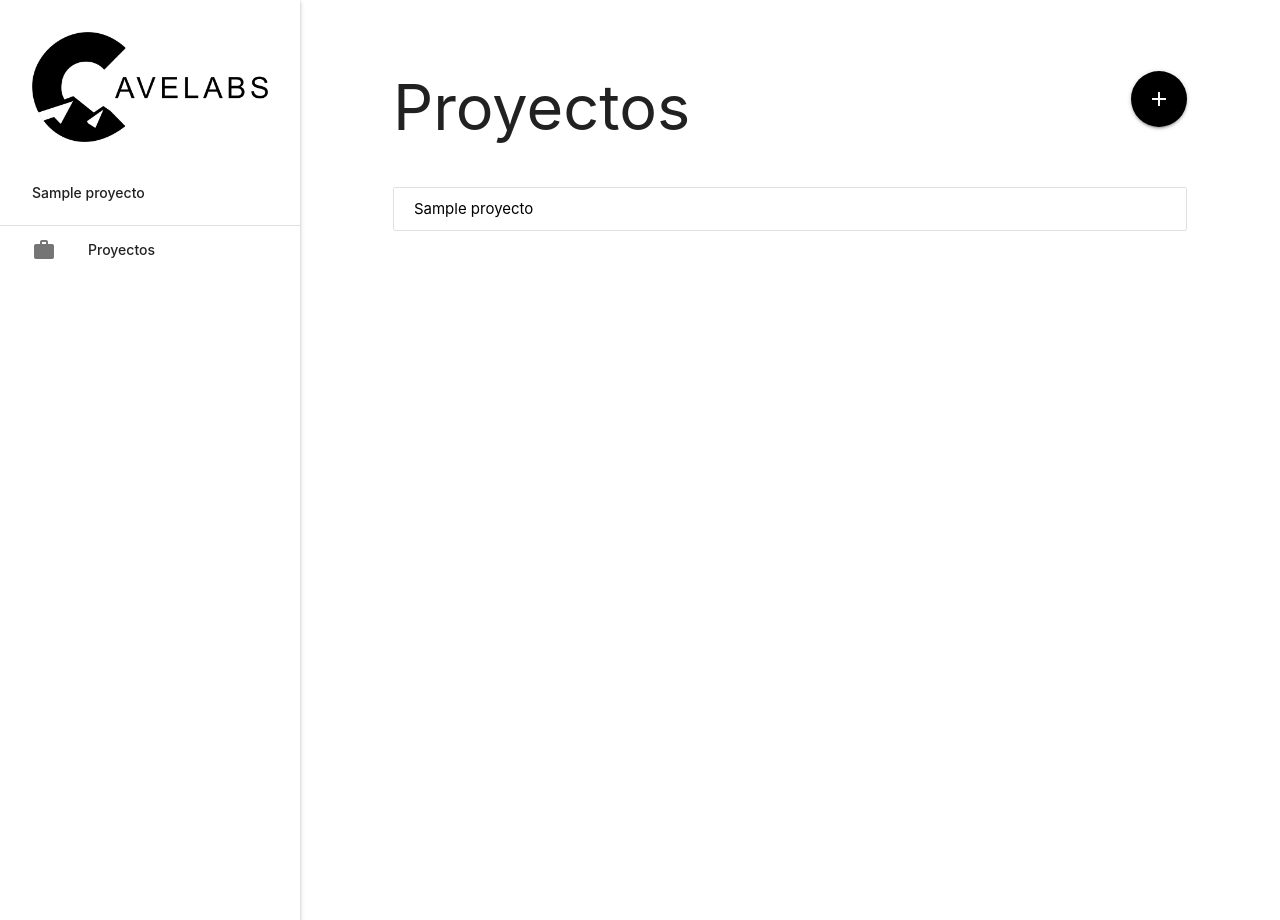
After one commit to danielamezcua/okthen, a Django app: template okthen/proyectos/templates/index_proyectos.html in a window 1280 px wide. The commit adds this page. Run offline with Django 3.2, Linux system fonts and the light colour scheme; the template is opened without the code that fills it: values that come from a table or form of the project are taken from there, others are empty; tables that the repository leaves empty hold one stand-in row (values such as "Sample post"); some libraries are stand-ins or nearby versions.

Commit message:
Ver proyecto

```diff
--- /dev/null
+++ b/okthen/proyectos/templates/index_proyectos.html
@@ -0,0 +1,35 @@
+{% extends 'base.html' %}
+{% block header %} {% include 'base.html'%} {% endblock %}
+{% block sidenav %} {% include 'sidenav.html' %}{% endblock %}
+{% block content %}
+    <div class="row">
+        <div class="col s1"> </div>
+        <div class="col s10">
+            <div class="row valign-wrapper">
+                <div class="col s12 m6 l6">
+                    <h1> Proyectos </h1>
+                </div>
+                <div class="col m6 l6 right-align">
+                    <a class="btn-floating btn-large waves-effect waves-light black modal-trigger" href="#agregar_proyecto"><i class="material-icons">add</i></a>
+                </div>
+            </div>
+
+            <div class="collection">
+            {% for proyecto in proyectos %}
+                <a class="collection-item black-text" href="{% url 'proyectos:detalle_proyecto' proyecto.id %}" class="collection-item">{{ proyecto }}</a>
+            {% endfor %}
+            </div>
+        </div>
+        <div class="col s1"> </div>
+    </div>
+
+    {% include 'agregar_proyecto_modal.html' %}
+{% endblock %}
+
+{% block js %}
+    <script>
+        $(document).ready(function(){
+            $('.modal').modal();
+        });
+    </script>
+{% endblock %}
--- a/okthen/proyectos/urls.py
+++ b/okthen/proyectos/urls.py
@@ -6,6 +6,7 @@ from django.conf.urls.static import static
 app_name = 'proyectos'
 
 urlpatterns = [
-    path('ver_proyecto', views.ver_proyecto, name='ver_proyecto'),
+    path('', views.index, name='index'),
+    path('detalle_proyecto/<int:id_proyecto>', views.detalle_proyecto, name='detalle_proyecto'),
     path('agregar_proyecto', views.agregar_proyecto, name='agregar_proyecto'),
 ] + static(settings.MEDIA_URL, document_root=settings.MEDIA_ROOT)
--- a/okthen/templates/base.html
+++ b/okthen/templates/base.html
@@ -34,15 +34,15 @@
     <script type="text/javascript">
         $(document).ready(function(){
             $('.sidenav').sidenav();
+           if ($(".modal")[0]){
+                $('.modal').modal();
+            }
         });
     </script>
     {# Custom js #}
     {% block js %}{% endblock js %}
     {% if messages %}
     <script type="text/javascript">
-      $(document).ready(function(){
-          $('.modal').modal();
-      });
       {% for message in messages %}
           <!--{% if message.level != 40 %}-->
             M.toast({html: '{{ message }}'})
--- a/okthen/templates/sidenav.html
+++ b/okthen/templates/sidenav.html
@@ -7,7 +7,6 @@
         <li><a href="#!">{{ proyecto }}</a></li>
     {% endfor %}
     <li><div class="divider"></div></li>
-    <li><a class="modal-trigger" href="#agregar_proyecto"><i class="material-icons">add</i>Nuevo Proyecto</a></li>
-  </ul>
+    <li><a class="modal-trigger" href="{% url 'proyectos:index' %}"><i class="material-icons">work</i>Proyectos</a></li>
+</ul>
   <a href="#" data-target="slide-out" class="sidenav-trigger"><i class="material-icons">menu</i></a>
-    {% include 'agregar_proyecto_modal.html' %}
```
Also changed, not shown: okthen/proyectos/views.py (+11 -3 lines).
